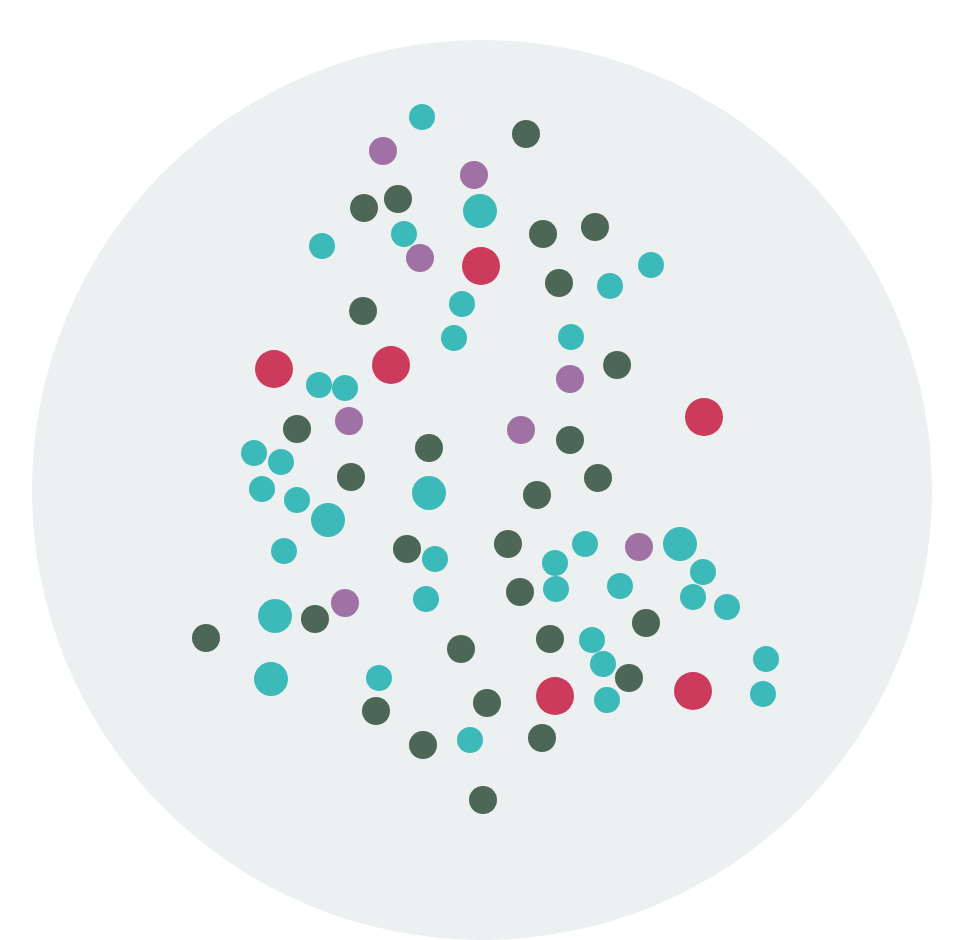
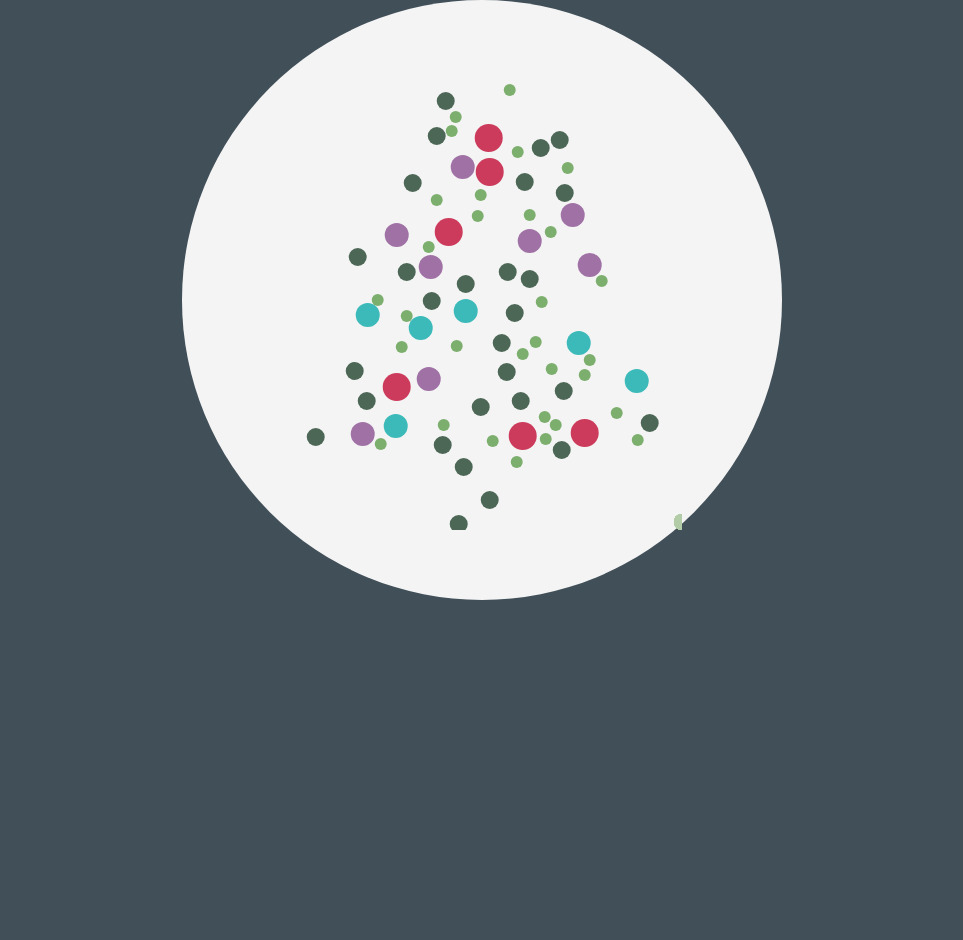
Before and after one commit to Toinne/xmastree, a plain HTML site: page index.html in a window 1280 px wide. Shown: the whole page, without its empty margins (158-1121 px from the left). After the commit the page ends 800 px from the top, so only its background shows below. Drawn offline with nearby package versions, Linux system fonts and the light colour scheme.

Commit message:
smaller tree + dynamic height and width determintation

```diff
--- a/data/engagorTeam.json
+++ b/data/engagorTeam.json
@@ -4,55 +4,55 @@
         "description" : "users on average in each engagor account",
         "color" : "#3CBAB9",
         "count" : "6",
-        "value" : "17"
+        "value" : "12"
     },
     {
         "name" : "topics",
         "description" : "topics on average in each engagor account",
         "color" : "#CC3B5C",
         "count" : "6",
-        "value" : "19"
+        "value" : "14"
     },
     {
         "name" : "instagram",
         "description" : "of engagor users actively use instagram",
         "color" : "#A071A5",
         "count" : "8",
-        "value" : "14"
+        "value" : "12"
     },
     {
         "name" : "countries",
         "description" : "countries where engagor has customers",
         "color" : "#4C6756",
         "count" : "28",
-        "value" : "14"
+        "value" : "9"
     },
     {
         "name" : "coffee",
         "description" : "cups of coffee drunk daily at the office",
-        "color" : "#3CBAB9",
+        "color" : "#7CAF6D",
         "count" : "31",
-        "value" : "13"
+        "value" : "6"
     },
     {
         "name" : "employees",
         "description" : "engagor employees",
         "color" : "#B2CCA7",
         "count" : "33",
-        "value" : "14"
+        "value" : "8"
     },
     {
         "name" : "interaction",
         "description" : "interaction with consumers in 10 months",
         "color" : "#CBE0BF",
-        "count" : "90",
-        "value" : "13"
+        "count" : "180",
+        "value" : "5"
     },
     {
         "name" : "customers",
         "description" : "engagor customers",
         "color" : "#DCF2CC",
-        "count" : "35",
-        "value" : "13"
+        "count" : "70",
+        "value" : "6"
     }
 ]
--- a/index.html
+++ b/index.html
@@ -2,7 +2,8 @@
 <!--[if lt IE 7]>      <html class="no-js lt-ie9 lt-ie8 lt-ie7"> <![endif]-->
 <!--[if IE 7]>         <html class="no-js lt-ie9 lt-ie8"> <![endif]-->
 <!--[if IE 8]>         <html class="no-js lt-ie9"> <![endif]-->
-<!--[if gt IE 8]><!--> <html class="no-js"> <!--<![endif]-->
+<!--[if gt IE 8]><!-->
+<html class="no-js" xmlns="http://www.w3.org/1999/html"> <!--<![endif]-->
     <head>
         <meta charset="utf-8">
         <meta http-equiv="X-UA-Compatible" content="IE=edge">
@@ -17,32 +18,58 @@
         <script src="js/vendor/modernizr-2.6.2.min.js"></script>
 
         <style type="text/css">
+            .clearfix:after {
+                content: ".";
+                display: block;
+                clear: both;
+                visibility: hidden;
+                line-height: 0;
+                height: 0;
+            }
+
+            .clearfix {
+                display: inline-block;
+            }
+
+            html[xmlns] .clearfix {
+                display: block;
+            }
+
+            * html .clearfix {
+                height: 1%;
+            }
+
+            section.tree-container, html, body {
+                height: 100%;
+                background-color: #414F58;
+            }
             section.tree-container {
-                margin-top: 40px;
-                width: 100%;
+                clear: both;
+                display: block;
+                margin-top: 0;
             }
-            section.tree-container SVG {
+            section.tree-container svg {
                 display: block;
-                margin: 0 auto;
+                margin: 30px auto 0 auto;
             }
             section.tree-container section.circle {
-                width: 900px;
-                height: 900px;
+                width: 600px;
+                height: 600px;
                 margin: 0 auto;
-                background-color: #ECF0F1;
                 border-radius: 100%;
+                background-color: #f4f4f4;
             }
         </style>
     </head>
     <body>
 
-        <section class="tree-container">
-            <section class="circle">
-                <svg version="1.1" id="Layer_1" xmlns="http://www.w3.org/2000/svg" x="0px" y="0px" width="800px" height="800px" xml:space="preserve">
-                    <polygon fill="none" stroke="#000000" stroke-width="0" stroke-miterlimit="10" points="315.226,692.216 324.389,747.039 327.441,781.119 472.488,788.525 481.65,684.809 698.458,661.102 715.252,609.243 614.482,456.629 637.386,434.405 628.225,351.432 565.627,277.347 564.1,247.713 579.366,237.342 415.997,13.609 377.827,23.98 353.397,50.65 327.441,86.209 280.109,123.253 260.262,164.74 240.412,200.3 240.412,235.861 240.412,275.866 205.296,305.5 185.448,333.652 176.286,361.802 153.385,386.991 153.385,410.699 179.341,446.258 177.813,469.964 174.759,499.598 153.385,524.787 118.267,558.867 107.58,587.018 116.74,625.541"/>
-                </svg>
-            </section>
+    <section class="tree-container clearfix">
+        <section class="circle clearfix">
+            <svg version="1.0" id="Layer_1" xmlns="http://www.w3.org/2000/svg" x="0px" y="0px" width="400px" height="500px">
+                <polygon fill="none" stroke="#000000" stroke-width="0" points="28.72,413.9 162.75,428.96 168.41,494.85 237.59,494.85 243.25,428.96 377.28,413.9 387.67,380.95 325.37,283.99 339.53,269.87 333.87,217.16 295.17,170.09 294.22,151.27 303.66,144.68 203,3 102.34,144.68 111.78,151.27 110.83,170.09 72.13,217.16 66.47,269.87 80.63,283.99 55.667,313.003 41.667,361.67 28.72,410.336 "/>
+            </svg>
         </section>
+    </section>
 
     <script src="//ajax.googleapis.com/ajax/libs/jquery/1.10.2/jquery.min.js"></script>
         <script>window.jQuery || document.write('<script src="js/vendor/jquery-1.10.2.min.js"><\/script>')</script>
--- a/js/main.js
+++ b/js/main.js
@@ -15,8 +15,8 @@
                 var xy  = points[key].split(',');
 
                 // we don't care about digit after the comma bit more random
-                xy[0] = parseInt(xy[0], 10);
-                xy[1] = parseInt(xy[1], 10);
+                xy[0] = parseFloat(xy[0], 10);
+                xy[1] = parseFloat(xy[1], 10);
 
                 parsedPoints.push(xy);
             }
@@ -42,10 +42,10 @@
      * @param radius of the circle
      * @returns {{cx, cy, r: *}}
      */
-    var createCircle = function(width, height, radius) {
+    var createCircle = function(minWidth, minHeight, width, height, radius) {
         return {
-            cx : randPoint(0, width),
-            cy : randPoint(0, height),
+            cx : randPoint(minWidth, width),
+            cy : randPoint(minHeight, height),
             r: radius
         }
     };
@@ -103,7 +103,7 @@
      * @param lines
      * @returns {*}
      */
-    var createNodesFromMetric = function(metric, placedNodes, maxX, maxY, lines) {
+    var createNodesFromMetric = function(metric, placedNodes, minX, minY, maxX, maxY, lines) {
         var collision = false,
             createdNodes = {}, // nodes need to be an object to preserve unique key
             loops = 0, circle;
@@ -116,9 +116,9 @@
             do {
                 loops++;
                 collision = false;
-                circle = createCircle(maxX, maxY, parseInt(metric.value, 10));
+                circle = createCircle(minX, minY, maxX, maxY, parseInt(metric.value, 10));
                 collision = isColliding(circle, placedNodes);
-                if (loops > 1000) {
+                if (loops > 1500) {
                     break;
                 }
             } while (!pointInPolygon(circle, lines) || collision);
@@ -154,6 +154,7 @@
 
     // Select the svg element
     var svg = d3.selectAll("svg");
+    var box = svg.node().getBBox();
 
     // Create series of points from our shape
     var polygon = d3.selectAll("polygon");
@@ -169,7 +170,7 @@
 
         for (var key in json) {
             if  (json.hasOwnProperty(key)) {
-                allNodes = createNodesFromMetric(json[key], placedNodes, 800, 800, lines);
+                allNodes = createNodesFromMetric(json[key], placedNodes, box.x, box.y, box.width + box.x, box.height + box.y, lines);
                 placedNodes = allNodes.placedNodes;
                 nodes[key] = allNodes.createdNodes;
             }
@@ -186,8 +187,8 @@
                     .data(treeData);
                 circles.enter().append("circle")
                     .attr("r", function(d) { return d.r; })
-                    .attr("cx", function(d) { return 900 })
-                    .attr("cy", function(d) { return 400 - d.r; })
+                    .attr("cx", function(d) { return 400 })
+                    .attr("cy", function(d) { return 500 - d.r; })
                     .style("fill", function(d) { return d.color })
                     .transition()
                         .delay(function(d, i) { return 100 })
```
